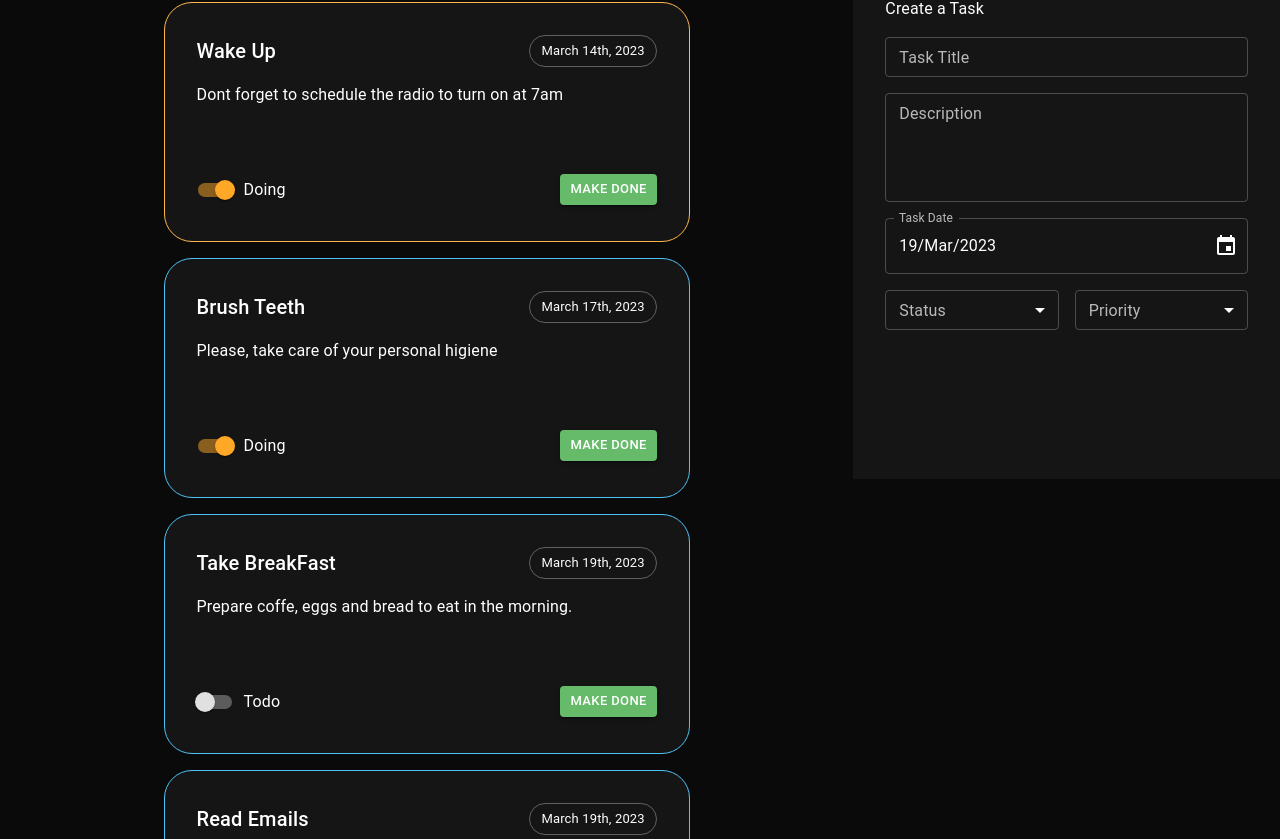
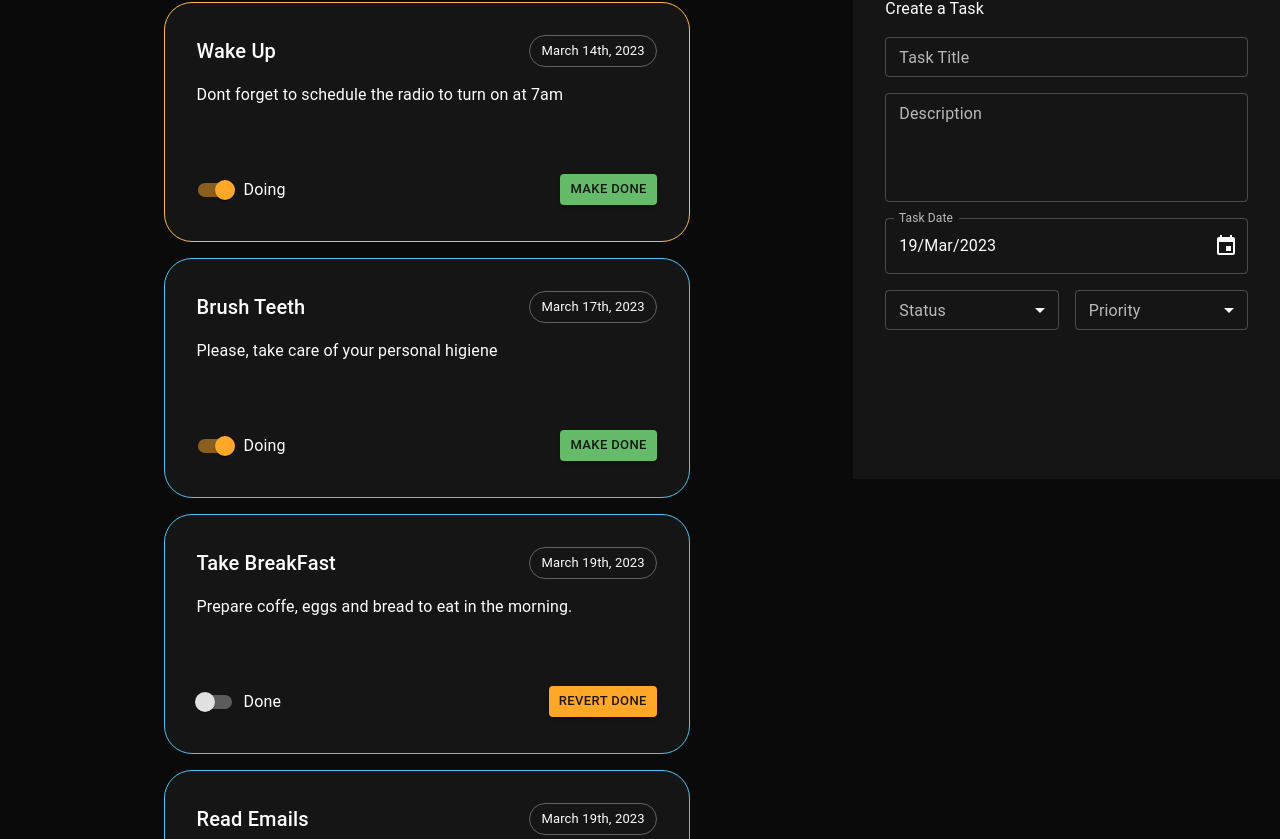
Before and after one commit to AlexandreBartie/frontend-todo-list-typescript-react, a React (Create React App) app: page / in a window 1280 px wide. Shown: the part 321-1160 px from the top of the page. Built offline with nearby package versions, Linux system fonts and the light colour scheme.

Commit message:
feat: color button Task Card

```diff
--- a/src/business/base/task.ts
+++ b/src/business/base/task.ts
@@ -88,6 +88,7 @@ export class TaskFactory {
       title: "Take BreakFast",
       description: "Prepare coffe, eggs and bread to eat in the morning.",
       date: Today(5),
+      statusId: eStatus.done,
     })
 
     this.add({
--- a/src/visual/components/Task/TaskCard/TaskCard_Footer.tsx
+++ b/src/visual/components/Task/TaskCard/TaskCard_Footer.tsx
@@ -7,6 +7,16 @@ import { WebSwitch } from "../../generic/WebSwitch"
 
 export function UXTaskCard_Footer(props: IUXTaskCard): ReactElement {
   const { task } = props
+
+  const titleButton = (): string => {
+    if (task.isDone) return "REVERT DONE"
+    return "MAKE DONE"
+  }
+
+  const colorButton = (): 'inherit' | 'primary' | 'secondary' | 'success' | 'error' | 'info' | 'warning' => {
+    if (task.isDone) return "warning"
+    return "success"
+  }
 
   return (
     <>
@@ -25,11 +35,10 @@ export function UXTaskCard_Footer(props: IUXTaskCard): ReactElement {
         />
         <Button
           variant="contained"
-          color="success"
-          size="small"
-          sx={{ color: "#ffffff" }}
+          size='small'
+          color={colorButton()}
         >
-          MAKE DONE
+          {titleButton()}
         </Button>
       </Box>
     </>
--- a/src/visual/components/Task/TaskForm/TaskForm_Description.tsx
+++ b/src/visual/components/Task/TaskForm/TaskForm_Description.tsx
@@ -15,7 +15,7 @@ export function UXTaskForm_Description(props: IUXTaskForm): ReactElement {
       size="small"
       multiline
       rows={4}
-      fullWidth
+      // fullWidth
       disabled={form.disabled}
     ></TextField>
   )
--- a/src/visual/components/generic/WebSwitch.tsx
+++ b/src/visual/components/generic/WebSwitch.tsx
@@ -1,21 +1,20 @@
-import React, { ReactElement } from "react"
+import React, { ReactElement, useState } from "react"
 
 import { FormControlLabel, Switch } from "@mui/material"
-import { formatOnOff } from "../../../library/boolean/formatBoolean"
 
 export function WebSwitch(props: IWebSwitch): ReactElement {
-  const { label, checked, color } = props
+  const { label, color } = props
 
   // const [value, setValue] = useState(props.value)
 
- // const [checked, setChecked] = useState(formatOnOff(value))
+ const [checked, setChecked] = useState(props.checked)
 
   // useEffect(() => {
   //   setStatus(getOnOff())
   // }, [value]);
 
   function onChange(event: React.ChangeEvent<HTMLElement>, checked: boolean) {
-    console.log(formatOnOff(checked))
+    setChecked(checked)
   }
 
   return (
```
